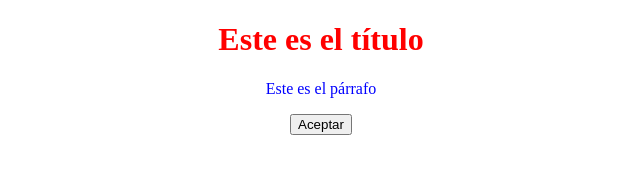
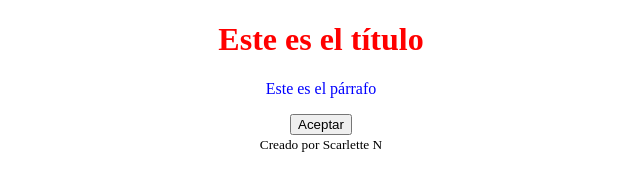
Before and after one commit to Scarletten/primerPages, a plain HTML site: page index.html in a window 1280 px wide. Shown: the whole page, without its empty margins (319-959 px from the left). Drawn offline with Linux system fonts and the light colour scheme.

Commit message:
primer gh pages

```diff
--- a/index.html
+++ b/index.html
@@ -10,5 +10,8 @@
     <h1>Este es el título</h1>
     <p>Este es el párrafo</p>
     <button>Aceptar</button>
+    <footer>
+        <small>Creado por Scarlette N</small>
+    </footer>
 </body>
 </html>
```
